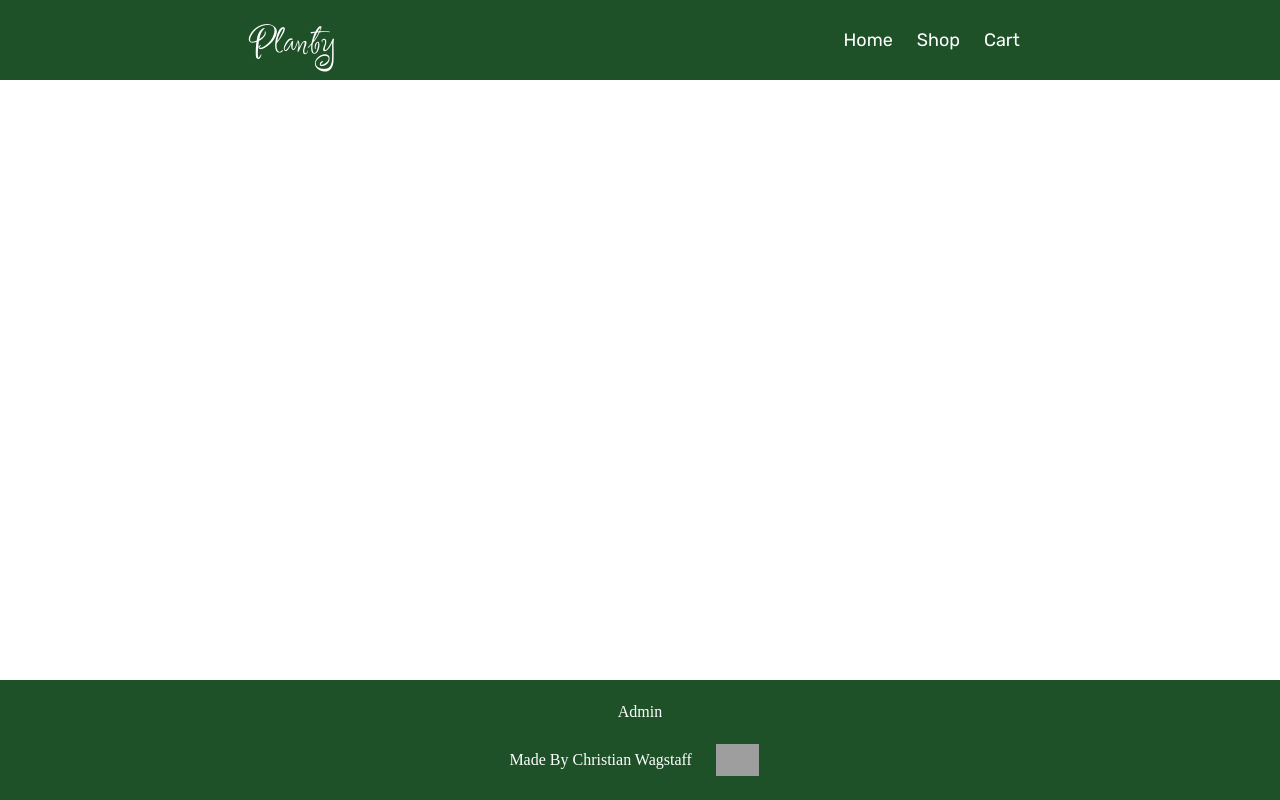
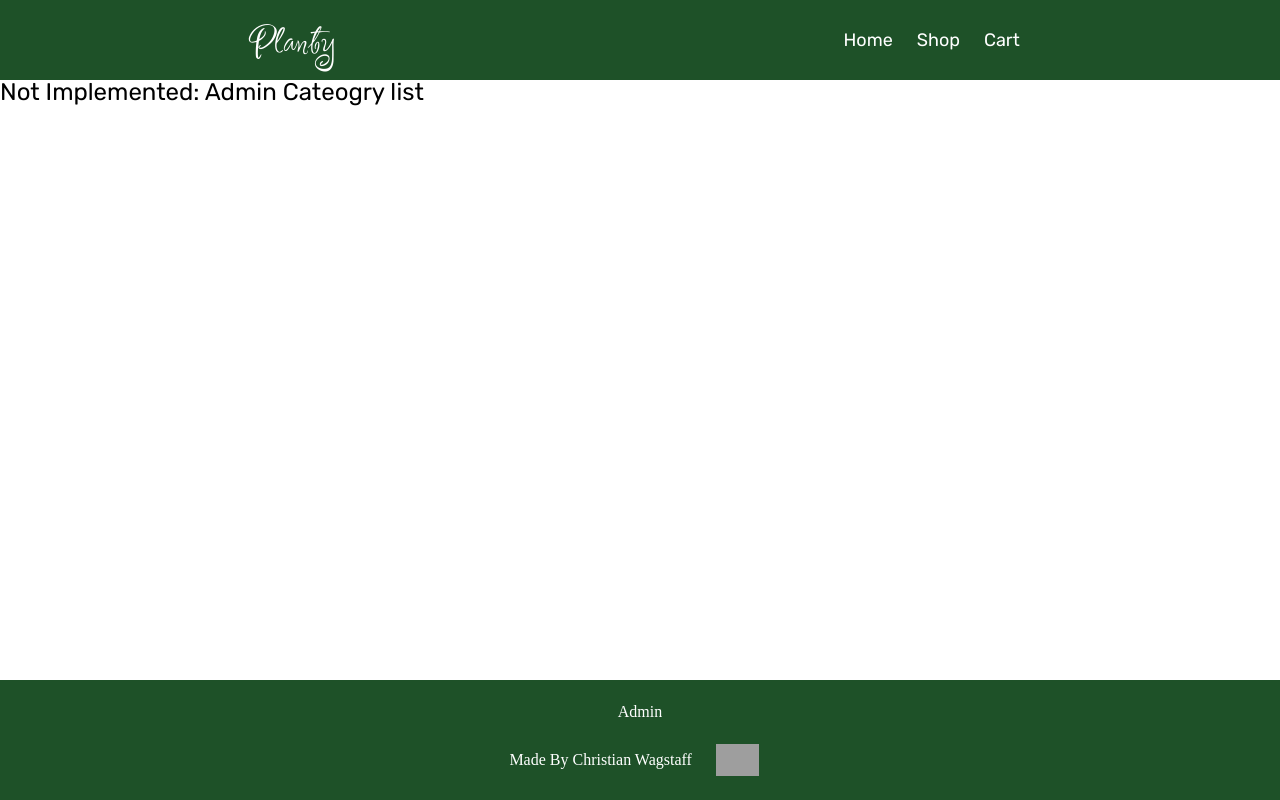
Before and after one commit to christianwagstaff/shopping-cart, a React (Create React App) app: page /shopping-cart/admin/categories in a window 1280 px wide. Built offline with nearby package versions, Linux system fonts and the light colour scheme; grey boxes are pictures that could not be loaded.

Commit message:
Started making Admin Plant and Category components

```diff
--- a/src/App.js
+++ b/src/App.js
@@ -11,6 +11,8 @@ import Admin from "./components/Admin";
 import NewPlantForm from "./components/forms/NewPlant";
 import NewCategoryForm from "./components/forms/NewCategory";
 import Stock from "./components/Stock";
+import Plants from "./components/Plants";
+import Categories from "./components/Categories";
 
 function App() {
   return (
@@ -26,6 +28,8 @@ function App() {
           <Route path="/admin/newplant" element={<NewPlantForm />} />
           <Route path="/admin/newcategory" element={<NewCategoryForm />} />
           <Route path="/admin/stock" element={<Stock />} />
+          <Route path="/admin/plants" element={<Plants />} />
+          <Route path="/admin/categories" element={<Categories />} />
         </Routes>
         <Footer />
       </Router>
--- a/src/components/Admin.js
+++ b/src/components/Admin.js
@@ -31,6 +31,12 @@ const Admin = () => {
       <Link to="/admin/newcategory" className="btn">
         Create New Category
       </Link>
+      <Link to="/admin/plants" className="btn">
+        View Plants
+      </Link>
+      <Link to="/admin/categories" className="btn">
+        View Categories
+      </Link>
     </main>
   );
 };
--- /dev/null
+++ b/src/components/Categories.js
@@ -0,0 +1,7 @@
+export default function Categories() {
+    return (
+        <main>
+            <h1>Not Implemented: Admin Cateogry list</h1>
+        </main>
+    )
+}
--- /dev/null
+++ b/src/components/Plants.js
@@ -0,0 +1,7 @@
+export default function Plants() {
+    return (
+        <main>
+            <h1>Not Implemented: Admin Plant list</h1>
+        </main>
+    )
+}
```
